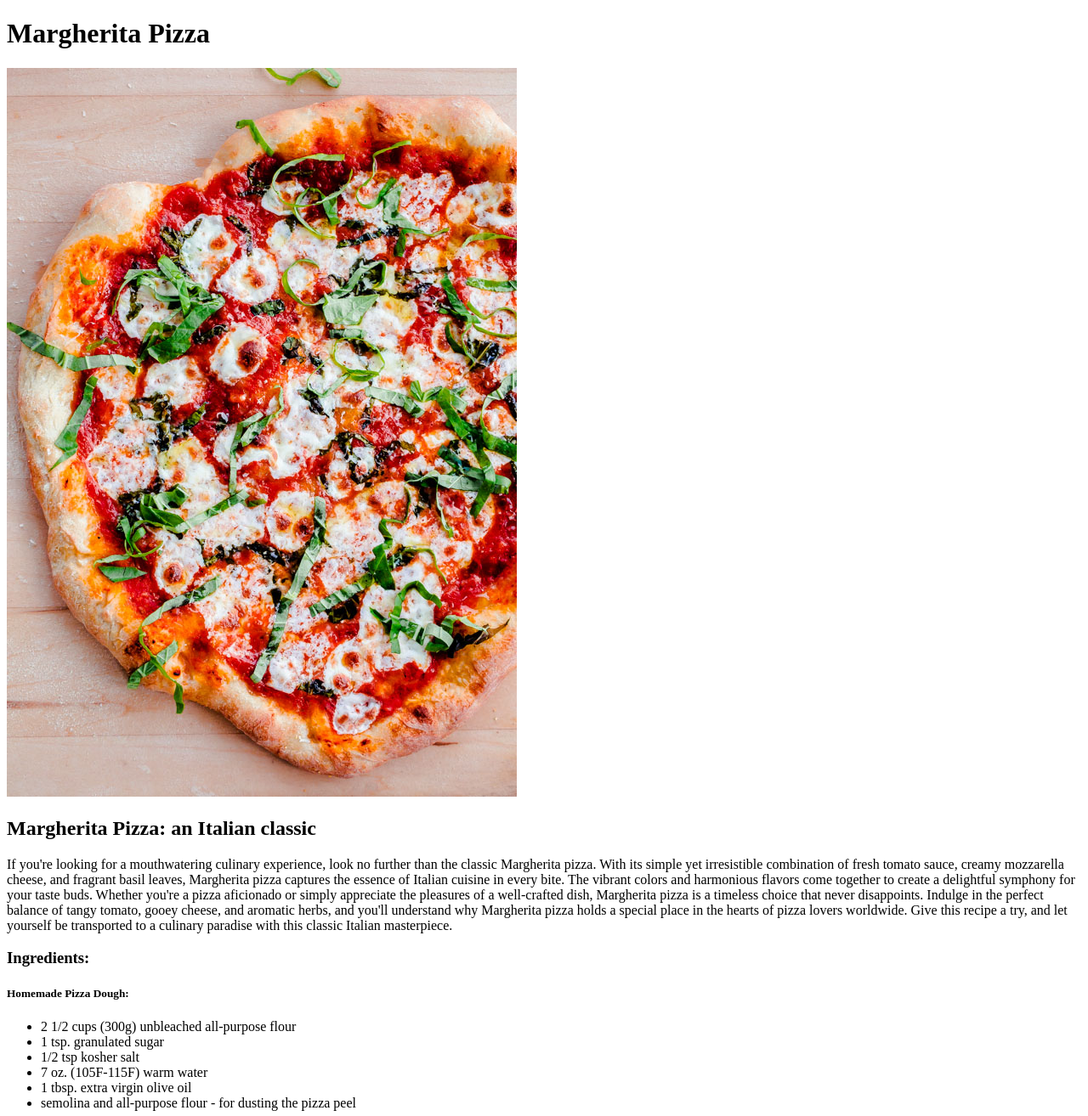
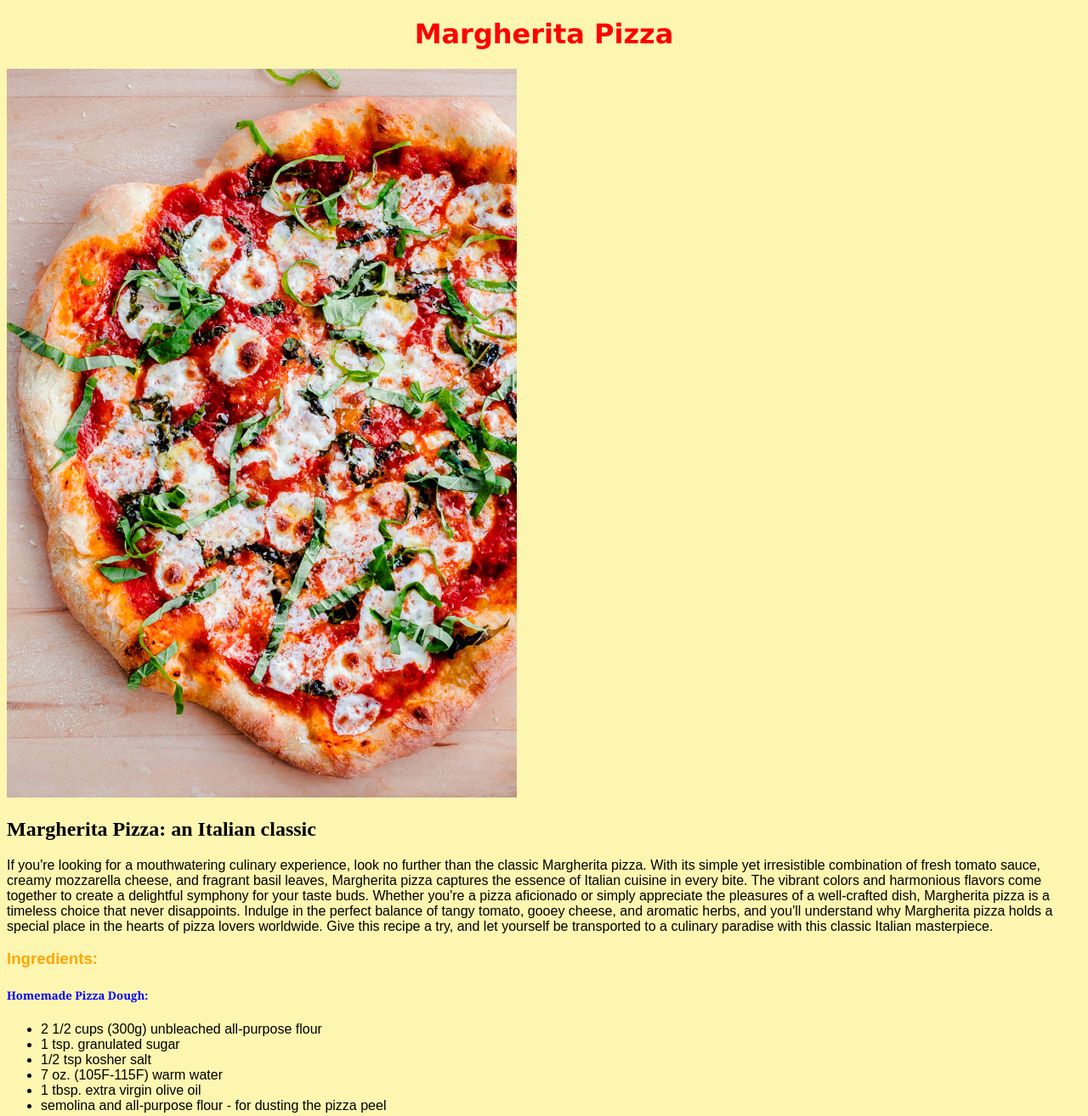
Before and after one commit to estebangonzlz/odin-recipes, a plain HTML site: page recipes/margherita-pizza.html in a window 1280 px wide. Shown: the top 1314 px of the page at 85% size. Drawn offline with Linux system fonts and the light colour scheme.

Commit message:
Add CSS styles to all files

```diff
--- a/recipes/margherita-pizza.html
+++ b/recipes/margherita-pizza.html
@@ -4,10 +4,11 @@
     <head>
         <meta charset="UTF-8">
         <title>Margherita Pizza Recipe</title>
+        <link rel="stylesheet" href="../style.css">
     </head>
 
     <body>
-        <h1>Margherita Pizza</h1>
+        <h1 class="recipe-title">Margherita Pizza</h1>
 
         <img src="../images/the-best-homemade-margherita-pizza.jpg" alt="margherita pizza">
 
--- /dev/null
+++ b/style.css
@@ -0,0 +1,29 @@
+h1 {
+    color: rgb(9, 86, 230);
+    text-align: center;
+    font-family: Verdana, Tahoma, sans-serif;
+}
+
+.recipe-title {
+    color: red;
+}
+
+button:hover {
+    background-color: green;
+}
+
+body {
+    background: #FCF6B1;
+}
+h3, ul, ol, p {
+    font-family: Arial, Helvetica, sans-serif;
+}
+
+h3 {
+    color: orange;
+}
+
+h5 {
+    color: blue;
+    font-family:Cambria, Cochin, Georgia, Times, 'Times New Roman', serif;
+}
```
Also changed, not shown: index.html (+4 -3 lines), recipes/fettuccine-alfredo.html (+2 -1 lines), recipes/vodka-pasta.html (+2 -1 lines).
